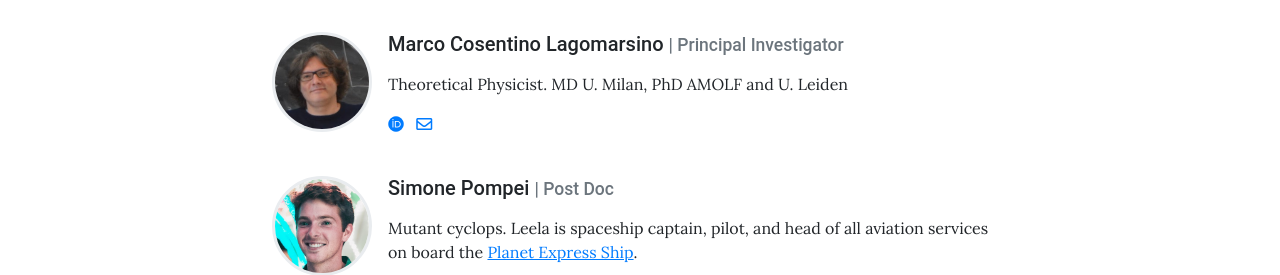
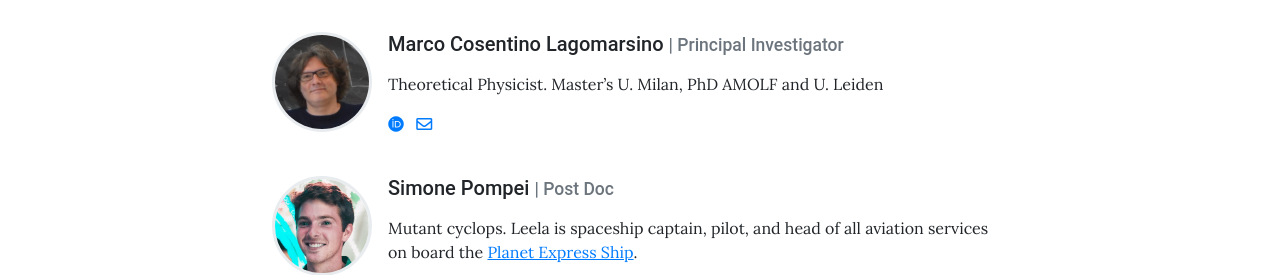
Before and after one commit to mcltone/spcg, a Jekyll site: the page built from pages/people.md, in a window 1280 px wide. Shown: the part 268-543 px from the top of the page. Built offline with Jekyll 4.4.1, drawn with Linux system fonts in a browser that asks for light colours; some web fonts are replaced.

Commit message:
Update team.yml

```diff
--- a/_data/team.yml
+++ b/_data/team.yml
@@ -4,7 +4,7 @@
   role: Principal Investigator # Will appear next to name
   image: assets/theme/images/mcl.jpg # Can be external link
   description: > # Can be Markdown
-    Theoretical Physicist. MD U. Milan, PhD AMOLF and U. Leiden
+    Theoretical Physicist. Master's U. Milan, PhD AMOLF and U. Leiden
   orcid: 0000-0003-0235-0445
 #  researchgate: researchgate_name
 #  twitter: twitter_name
```
